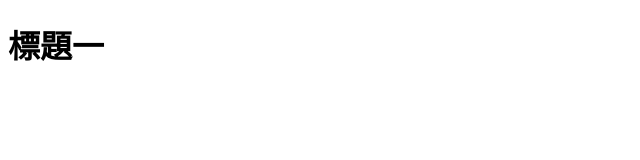
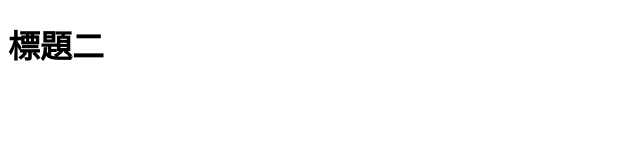
Before and after one commit to Chun216/20241015_js, a plain HTML site: page index.html in a window 1280 px wide. Shown: the full height of the page, 0-640 px from the left. Drawn offline with Linux system fonts and the light colour scheme.

Commit message:
修改標題一為二

```diff
--- a/index.html
+++ b/index.html
@@ -6,7 +6,7 @@
   <title>Document</title>
 </head>
 <body>
-  <h1>標題一</h1>
+  <h1>標題二</h1>
 
 </body>
 </html>
```
